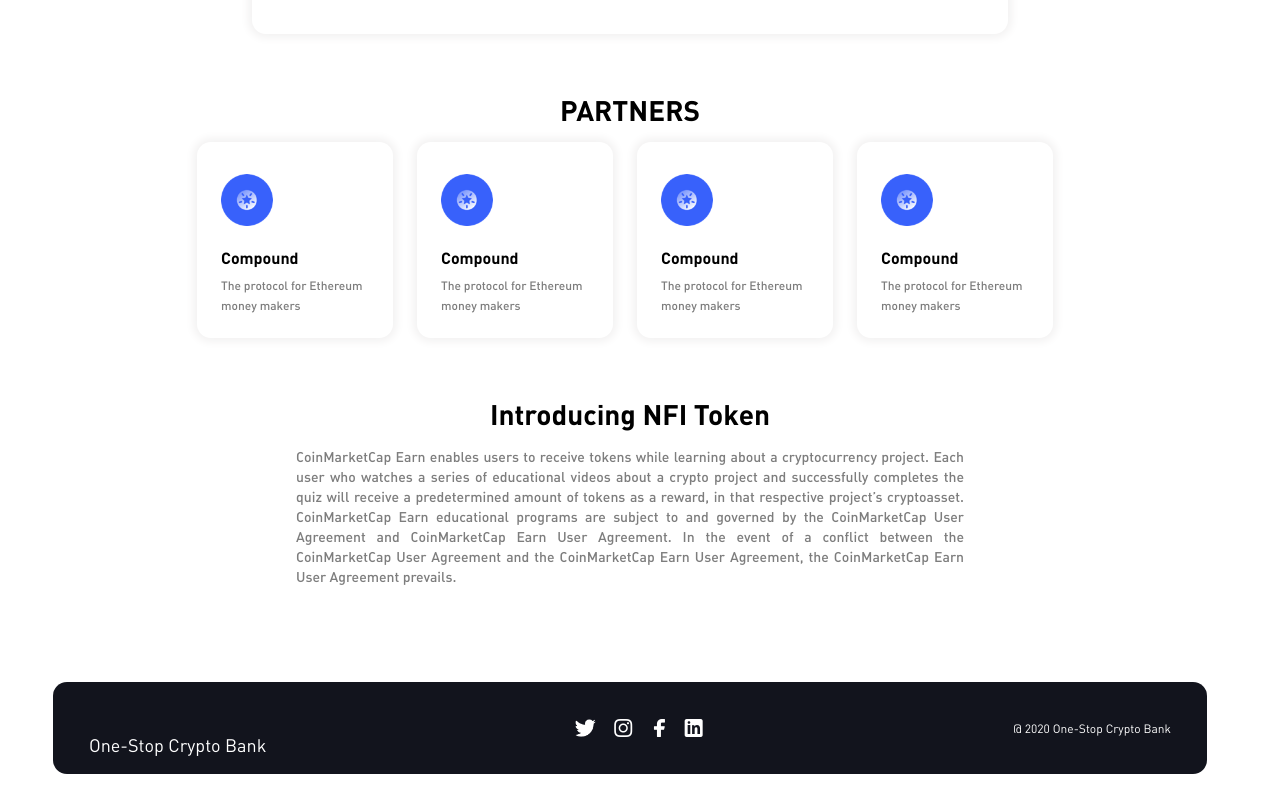
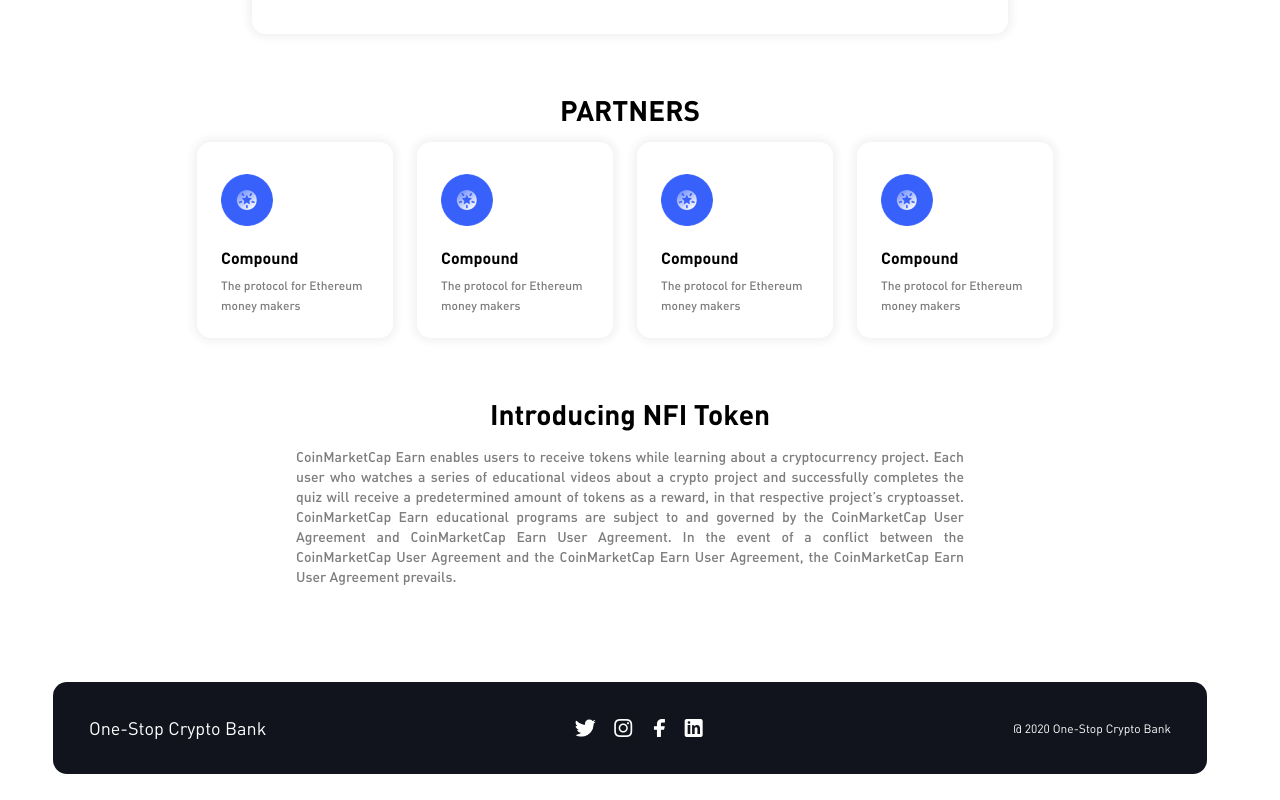
Before and after one commit to nucery/nfi-frontend, a React (Create React App) app: page /home in a window 1280 px wide. Shown: the part 1784-2584 px from the top of the page. Built offline with nearby package versions, Linux system fonts and the light colour scheme.

Commit message:
Fix a bug.

```diff
--- a/src/general-component/footer/index.module.css
+++ b/src/general-component/footer/index.module.css
@@ -11,7 +11,7 @@
 }
 
 .container-band {
-  margin-top: 52px;
+  margin-top: 18px;
   margin-left: 36px;
   height: 42px;
 }
```
